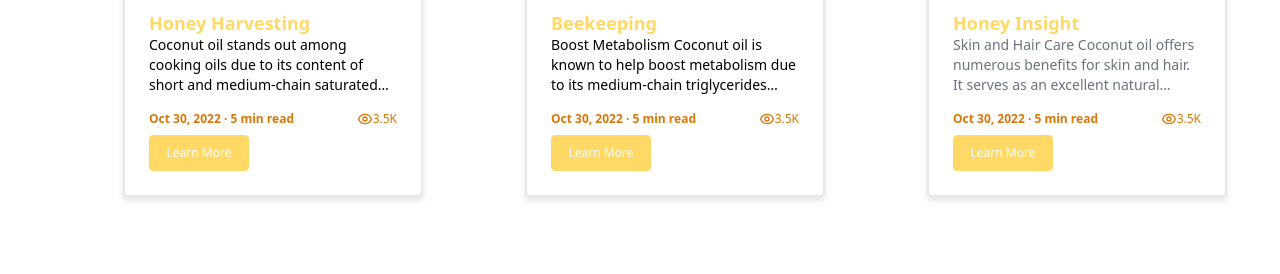
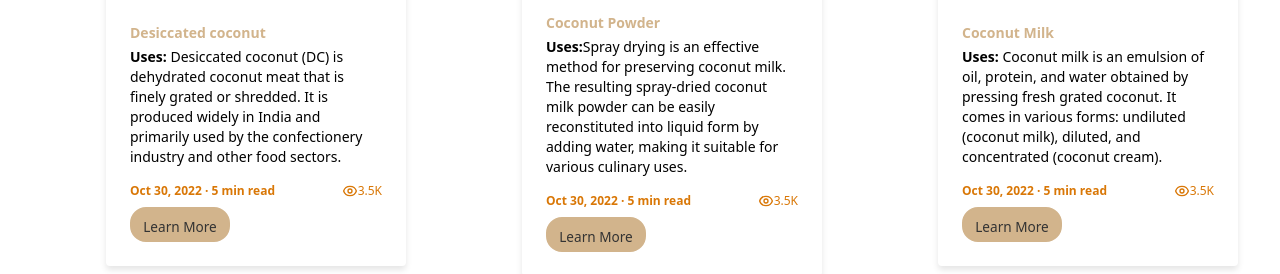
Before and after one commit to berlincapztone/PRO_HS-, a Django app: template honeyapp/templates/retail.html in a window 1280 px wide. Shown: the part 2034-2308 px from the top of the page. Run offline with Django 5.2, Linux system fonts and the light colour scheme; the template is opened without the code that fills it, so the values that code supplies are empty; parts of the project's set-up code (start-up, migrations or seed data) failed here and were passed over; some libraries are stand-ins or nearby versions.

Commit message:
my changes

```diff
--- a/honeyapp/templates/index.html
+++ b/honeyapp/templates/index.html
@@ -723,7 +723,7 @@
 
 
 
-<div class="container mx-auto p-8 pl-12"> <!-- Adjusted right padding here -->
+<div class="container mx-auto p-14 pl-12"> <!-- Adjusted right padding here -->
     <div class="flex flex-col md:flex-row items-center justify-between gap-8 ">
 
         <!-- Left Section: Text Content -->
--- a/honeyapp/templates/retail.html
+++ b/honeyapp/templates/retail.html
@@ -149,76 +149,74 @@
             color: var(--primary) !important;
         }
         .blog-card {
-            border: 2px solid #e5e7eb;
-            border-radius: 0.5rem;
+            background-color: ;
+            border-radius: 0.375rem;
             box-shadow: 0 4px 6px rgba(0, 0, 0, 0.1);
             overflow: hidden;
-            transition: transform 0.3s ease-in-out;
+            width: 100%;
+            max-width: 350px;
+            margin: auto;
+
         }
 
-        .blog-card img {
+        /* Learn More Button Styles */
+        .learn-more-btn {
+            display: inline-block;
             width: 100%;
-            height: 10rem; /* Fixed height for images */
-            object-fit: cover;
+            max-width: 100px;
+            height: 35px;
+            padding: 0;
+            font-size: 0.85rem;
+            border: 2px solid #D2B48C;
+            border-radius: 1rem;
+            background-color:#D2B48C;
+            color: #333;
+            text-align: center;
+            line-height: 35px;
+            text-decoration: none;
+            transition: background-color 0.3s ease, color 0.3s ease;
+            margin-top: auto;
+        }
+
+        .learn-more-btn:hover {
+            background-color:#D2B48C;
+            color: #fff;
+        }
+
+        /* Responsive Styles */
+        @media (max-width: 768px) {
+            .blog-card {
+                max-width:100%; /* Full width on tablets and below */
+                margin: 0 auto; /* Center the card */
+            }
+
+            .learn-more-btn {
+                max-width: 40%; /* Full width on mobile */
+                font-size: 0.9rem; /* Slightly bigger text for mobile */
             }
 
             .blog-card h1 {
-            margin-bottom: 0.5rem;
-            font-size: 1.125rem;
-            color: #8D8741;
+                font-size: 1.5rem; /* Larger font size for h1 on mobile */
             }
 
             .blog-card p {
-            margin-bottom: 0.5rem;
-            color: #6b7280;
-            overflow: hidden;
-            text-overflow: ellipsis;
-            display: -webkit-box;
-            -webkit-line-clamp: 3;
-            -webkit-box-orient: vertical;
-        }
-
-        .learn-more-btn {
-            display: inline-block;
-            width: 100px; /* Adjust width as needed */
-            height: 36px; /* Adjust height as needed */
-            padding: 0.5rem; /* Adjust padding for vertical spacing */
-            font-size: 0.75rem; /* Adjust font size */
-            line-height: 1.5; /* Adjust line height */
-            border: 1px solid #FFD966; ; /* Border color matching button color */
-            border-radius: 0.25rem; /* Rounded corners */
-            background-color: #FFD966; /* Button background color */
-            color: #fff; /* Text color */
-            text-align: center;
-            text-decoration: none;
-            display: flex; /* Flex to center text */
-            align-items: center; /* Center vertically */
-            justify-content: center; /* Center horizontally */
-            transition: background-color 0.3s ease, color 0.3s ease;
-        }
-
-        .learn-more-btn:hover {
-            background-color:#FFD966; /* Darker background on hover */
-            color: #fff;
-        }
-
-
-        /* Responsive Design */
-        @media (max-width: 768px) {
-            .blog-card {
-                width: 100%;
-                max-width: 100%;
-                margin-left: 0;
-                margin-right: 0;
-            }
-
-            .learn-more-btn {
-                padding: 0.5rem;
-                font-size: 0.75rem;
+                font-size: 1.125rem; /* Larger font size for paragraphs on mobile */
             }
         }
 
+        @media (max-width: 480px) {
+            .learn-more-btn {
+                font-size: 1rem; /* Bigger text for small screens */
+            }
 
+            .blog-card h1 {
+                font-size: 1.5rem;
+            }
+
+            .blog-card p {
+                font-size: 1.25rem;
+            }
+        }
 
     </style>
 
@@ -462,25 +460,24 @@
 
 
 <section class="w-screen py-20">
-    <h1 class="mb-12 text-center font-sans text-3xl font-bold" style="color: #FFD966;">
-        Bulk Honey Articles
+    <h1 class="mb-12 text-center font-sans text-3xl font-bold" style="color:#D2B48C; ">
+        Coconut product Articles
     </h1>
 
-
-    <div class="flex flex-wrap justify-center gap-8">
-        <!-- Blog Card 1: Coconut Oil Production -->
-        <article class="blog-card bg-[#FFF7E1] rounded shadow-md overflow-hidden w-full max-w-xs">
-            <img class="w-full h-40 object-cover" src="{% static 'assets/images/Afdc6dcc0ab0e4dd6be8ea8dd2a0ecf6ds.avif' %}" alt="Coconut Oil Production" />
+    <div class="container mx-auto">
+        <div class="grid grid-cols-1 sm:grid-cols-2 lg:grid-cols-3 gap-10 px-4">
+            <!-- Blog Card 1 -->
+            <article class="bg-[#FFF7E1] rounded shadow-md overflow-hidden w-full blog-card">
+                <img class="w-full h-40 object-cover" src="{% static 'assets/images/dc3.avif' %}" alt="Tamarind" />
                 <div class="p-4 flex flex-col">
-                <h1 class="font-semibold text-xs mb-1" style="color: #FFD966;">
-                    Honey Harvesting
-                </h1>
-
-
-                <p class="text-sm mb-2 text-black">
-                    Coconut oil stands out among cooking oils due to its content of short and medium-chain saturated fatty acids...
+                    <h1 class="font-semibold text-sm mb-1" style="color:#D2B48C;">Desiccated coconut</h1>
+                    <p class="text-sm mb-2" style="color: black;">
+                        <strong>Uses:</strong> Desiccated coconut (DC) is dehydrated coconut meat that is finely grated or shredded. It is produced widely in India and primarily used by the confectionery industry and other food sectors. <br>
+                        <strong id="med-benefits-1" class="hidden">Medicinal Benefits:</strong>
+                        <span id="med-benefits-text-1" class="hidden">
+                            DC also serves as an alternative to fresh grated coconut in many household recipes. The product is available in various grades, determined by the fineness of the coconut material.
+                        </span>
                     </p>
-
                     <div class="flex justify-between items-center text-xs mt-2">
                         <span class="font-semibold text-yellow-600">Oct 30, 2022 · 5 min read</span>
                         <span class="flex items-center text-yellow-600">
@@ -491,20 +488,22 @@
                             3.5K
                         </span>
                     </div>
-                <a href="#" class="learn-more-btn mt-2">Learn More</a>
+                    <button class="learn-more-btn mt-2" onclick="toggleContent(1)">Learn More</button>
                 </div>
             </article>
 
-        <!-- Blog Card 2: Coconut Crafting -->
-        <article class="blog-card bg-[#FFF7E1] rounded shadow-md overflow-hidden w-full max-w-xs">
-            <img class="w-full h-40 object-cover" src="{% static 'assets/images/He7c702670cd9473bad904dae01078265o.jpg' %}" alt="Coconut Crafting" />
+            <!-- Blog Card 2: Pepper -->
+            <article class="bg-[#FFF7E1] rounded shadow-md overflow-hidden w-full blog-card">
+                <img class="w-full h-40 object-cover" src="{% static 'assets/images/cocpow1.jpg'%}" alt="Pepper" />
                 <div class="p-4 flex flex-col">
-                <h1 class="font-semibold text-xs mb-1" style="color: #FFD966;">    Beekeeping</h1>
-
-                <p class="text-sm mb-2 text-black">
-                    Boost Metabolism Coconut oil is known to help boost metabolism due to its medium-chain triglycerides (MCTs)...
+                    <h1 class="font-semibold text-sm mb-1" style="color:#D2B48C;">Coconut Powder</h1>
+                    <p class="text-sm mb-2" style="color: black;">
+                        <strong>Uses:</strong>Spray drying is an effective method for preserving coconut milk. The resulting spray-dried coconut milk powder can be easily reconstituted into liquid form by adding water, making it suitable for various culinary uses.<br>
+                        <strong id="med-benefits-2" class="hidden">Medicinal Benefits:</strong>
+                        <span id="med-benefits-text-2" class="hidden">
+                            This product offers advantages such as reduced storage requirements, cost-efficient bulk packaging, and a longer shelf life
+                        </span>
                     </p>
-
                     <div class="flex justify-between items-center text-xs mt-2">
                         <span class="font-semibold text-yellow-600">Oct 30, 2022 · 5 min read</span>
                         <span class="flex items-center text-yellow-600">
@@ -515,19 +514,22 @@
                             3.5K
                         </span>
                     </div>
-                <a href="#" class="learn-more-btn mt-2">Learn More</a>
+                    <button class="learn-more-btn mt-2" onclick="toggleContent(2)">Learn More</button>
                 </div>
             </article>
 
-        <!-- Blog Card 3: Coconut Health Benefits -->
-        <article class="blog-card bg-[#FFF7E1] rounded shadow-md overflow-hidden w-full max-w-xs">
-            <img class="w-full h-40 object-cover" src="{% static 'assets/images/H942913c21ac94703b9669b3945aef417H.avif' %}" alt="Coconut Health" />
+            <!-- Blog Card 3: Nutmeg -->
+            <article class="bg-[#FFF7E1] rounded shadow-md overflow-hidden w-full blog-card">
+                <img class="w-full h-40 object-cover" src="{% static 'assets/images/240_F_162120185_fr9Ekw2MdBtGN8bGXwOmSQpcT6TlxymS.jpg' %}" alt="Nutmeg" />
                 <div class="p-4 flex flex-col">
-                <h1 class="font-semibold text-xs mb-1" style="color: #FFD966;">Honey Insight</h1>
-                <p class="text-sm text-yellow-800 mb-2">
-                    Skin and Hair Care Coconut oil offers numerous benefits for skin and hair. It serves as an excellent natural moisturizer...
+                    <h1 class="font-semibold text-sm mb-1" style="color:#D2B48C;">Coconut Milk</h1>
+                    <p class="text-sm mb-2" style="color: black;">
+                        <strong>Uses:</strong> Coconut milk is an emulsion of oil, protein, and water obtained by pressing fresh grated coconut. It comes in various forms: undiluted (coconut milk), diluted, and concentrated (coconut cream). <br>
+                        <strong id="med-benefits-3" class="hidden">Medicinal Benefits:</strong>
+                        <span id="med-benefits-text-3" class="hidden">
+                            Extracted from fresh coconut, it can be used directly or diluted for a wide range of dishes, including fish, meat, curries, desserts, and baked goods.
+                        </span>
                     </p>
-
                     <div class="flex justify-between items-center text-xs mt-2">
                         <span class="font-semibold text-yellow-600">Oct 30, 2022 · 5 min read</span>
                         <span class="flex items-center text-yellow-600">
@@ -538,9 +540,10 @@
                             3.5K
                         </span>
                     </div>
-                <a href="#" class="learn-more-btn mt-2">Learn More</a>
+                    <button class="learn-more-btn mt-2" onclick="toggleContent(3)">Learn More</button>
                 </div>
             </article>
+        </div>
     </div>
 </section>
 
@@ -656,6 +659,7 @@
         });
         </script>
 
+
         <script>
             document.addEventListener('DOMContentLoaded', function() {
                 function adjustCardStyles() {
@@ -679,8 +683,21 @@
                 adjustCardStyles(); // Initial call
                 window.addEventListener('resize', adjustCardStyles); // Call on resize
             });
+
+            function toggleContent(cardNumber) {
+                const benefits = document.getElementById(`med-benefits-${cardNumber}`);
+                const benefitsText = document.getElementById(`med-benefits-text-${cardNumber}`);
+
+                if (benefits.classList.contains('hidden')) {
+                    benefits.classList.remove('hidden');
+                    benefitsText.classList.remove('hidden');
+                } else {
+                    benefits.classList.add('hidden');
+                    benefitsText.classList.add('hidden');
+                }
+            }
+
             </script>
-
 
 
 
```
Also changed, not shown: honeyapp/templates/bulk.html (+101 -83 lines). Lines whose indentation alone changed are shown as unchanged.
